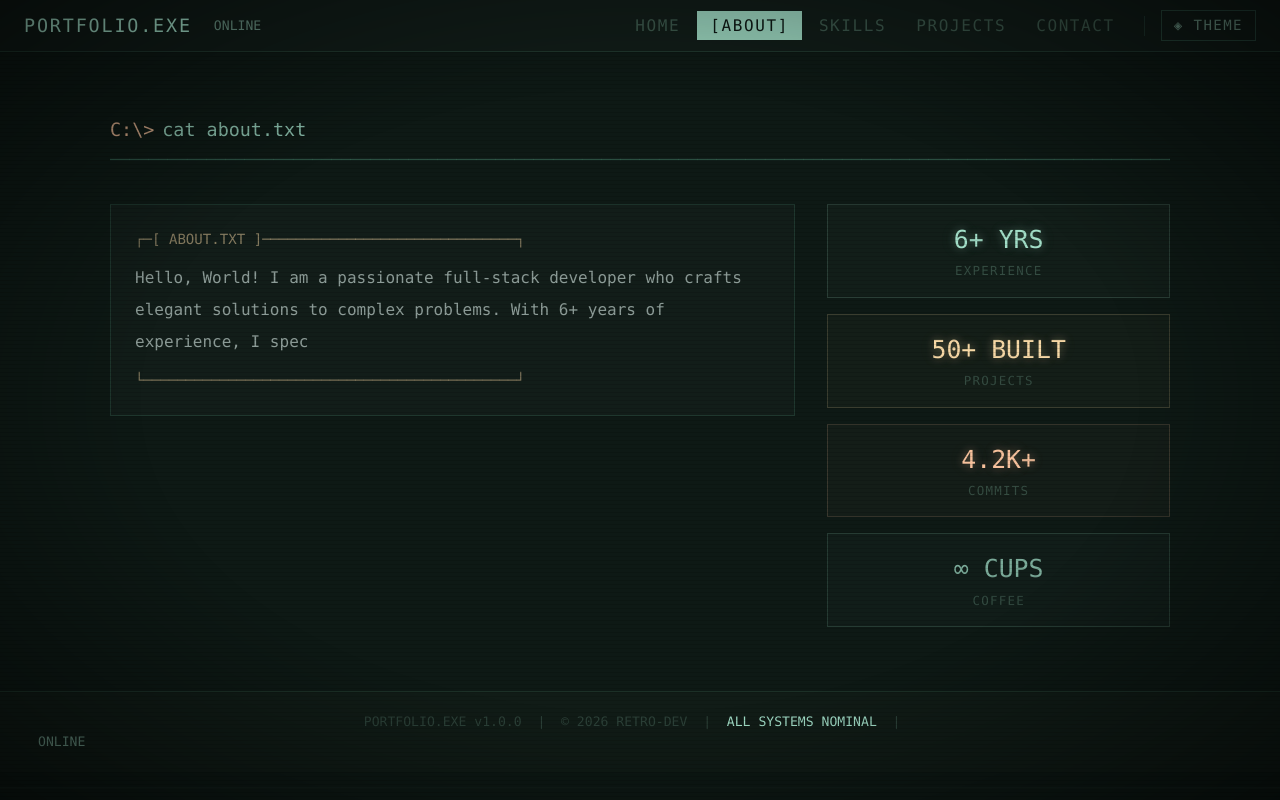
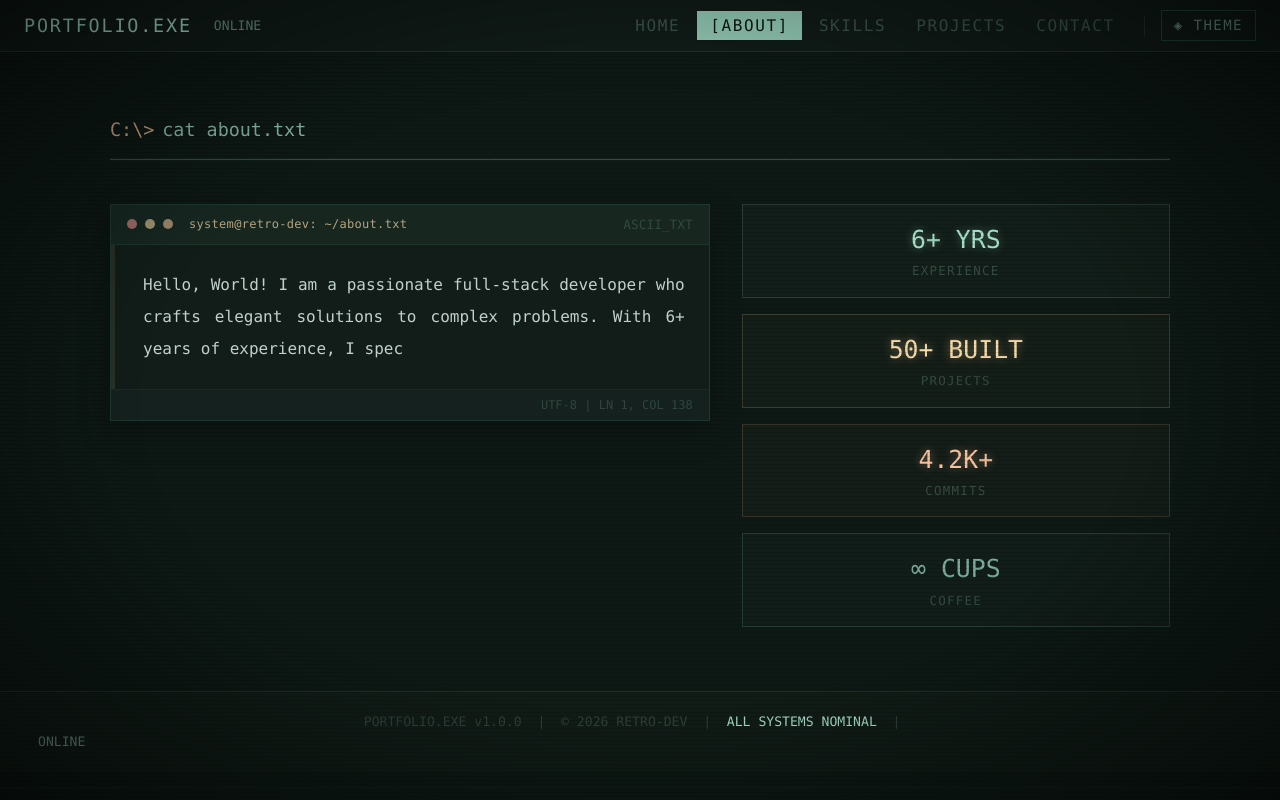
Before and after one commit to SayNotes/website-saynote, a React (Vite) app: page / in a window 1280 px wide. Both pictures are taken after a click on the element "ABOUT". Built offline with nearby package versions, Linux system fonts and the light colour scheme.

Commit message:
style: redesign about page, project page

```diff
--- a/src/components/organisms/OAboutSection.tsx
+++ b/src/components/organisms/OAboutSection.tsx
@@ -16,29 +16,65 @@ export const OAboutSection: React.FC = () => {
   );
 
   return (
-    <section ref={ref as React.RefObject<HTMLParagraphElement>} className="py-16 px-8">
+    <section ref={ref as React.RefObject<HTMLElement>} className="py-12 md:py-16 px-4 sm:px-6 md:px-8 max-w-7xl mx-auto w-full">
+      {/* Header Terminal Command */}
       <MTermLine prompt="C:\>" command="cat about.txt" />
       <ADivider />
-      <div className="mt-8 grid grid-cols-1 md:grid-cols-[2fr_1fr] gap-8 items-start">
-        <div className="border border-[var(--color-dim)]/25 p-6 bg-[var(--color-bg-panel)] shadow-[inset_0_0_30px_rgba(var(--color-primary),0.02)]">
-          <div className="text-[var(--color-secondary)]/50 mb-3 text-[0.88rem]">
-            ┌─[ ABOUT.TXT ]──────────────────────────────┐
+
+      {/* Grid Wrapper: Mobile First (Stack kebawah), Desktop (Side-by-side) */}
+      <div className="mt-8 grid grid-cols-1 lg:grid-cols-[1.4fr_1fr] gap-6 md:gap-8 items-start">
+
+        {/* WINDOW TERMINAL BOX */}
+        <div className="w-full border border-[var(--color-dim)]/25 overflow-hidden bg-[var(--color-bg-panel)] shadow-[0_10px_30px_rgba(0,0,0,0.3)] backdrop-blur-sm">
+
+          {/* Top Window Bar */}
+          <div className="bg-[var(--color-dim)]/10 px-4 py-2.5 flex justify-between items-center border-b border-[var(--color-dim)]/15">
+            <div className="flex items-center gap-2">
+              <span className="w-2.5 h-2.5 rounded-full opacity-60" style={{ backgroundColor: t.danger }} />
+              <span className="w-2.5 h-2.5 rounded-full opacity-60" style={{ backgroundColor: t.secondary }} />
+              <span className="w-2.5 h-2.5 rounded-full opacity-60" style={{ backgroundColor: t.accent }} />
+              <span className="text-[var(--color-secondary)]/70 text-[0.75rem] font-mono ml-2 tracking-wide hidden sm:inline">
+                system@retro-dev: ~/about.txt
+              </span>
+            </div>
+            <span className="text-[var(--color-gray)]/40 text-[0.8rem] font-mono select-none">ASCII_TXT</span>
           </div>
-          <p className="text-[var(--color-white)]/60 text-[1rem] leading-loose">
-            {displayed}<ACursor char="▋" />
-          </p>
-          <div className="text-[var(--color-secondary)]/50 mt-3 text-[0.88rem]">
-            └────────────────────────────────────────────┘
+
+          {/* Isi Konten Text Editor */}
+          <div className="p-5 md:p-6 font-mono relative">
+            {/* Dekorasi Garis Samping ala Code Editor */}
+            <div className="absolute left-0 top-0 bottom-0 w-1 bg-[var(--color-secondary)]/10" />
+
+            <p className="text-[var(--color-white)]/85 text-[0.95rem] md:text-[1rem] leading-relaxed md:leading-loose text-justify whitespace-pre-wrap pl-2">
+              {displayed}
+              <ACursor char="▋" />
+            </p>
+          </div>
+
+          {/* Window Footer Status */}
+          <div className="bg-[var(--color-dim)]/5 px-4 py-1.5 flex justify-end items-center border-t border-[var(--color-dim)]/10 text-[0.75rem] text-[var(--color-gray)]/40 font-mono">
+            <span>UTF-8 | LN 1, COL {displayed.length}</span>
           </div>
         </div>
-        <div className="flex flex-col gap-4">
+
+        {/* STATS INTERACTIVE CARDS */}
+        {/* Mobile: Grid 2 Kolom | Desktop: 1 Kolom Vertikal */}
+        <div className="grid grid-cols-2 lg:grid-cols-1 gap-4 w-full">
           {[
             { label: "EXPERIENCE", value: "6+ YRS", color: t.primary },
             { label: "PROJECTS", value: "50+ BUILT", color: t.secondary },
             { label: "COMMITS", value: "4.2K+", color: t.accent },
             { label: "COFFEE", value: "∞ CUPS", color: `${t.primary}bb` },
-          ].map(s => <MStatCard key={s.label} {...s} />)}
+          ].map(s => (
+            <div
+              key={s.label}
+              className="transform hover:-translate-y-0.5 transition-transform duration-200"
+            >
+              <MStatCard {...s} />
+            </div>
+          ))}
         </div>
+
       </div>
     </section>
   );
--- a/src/components/organisms/OProjectsSection.tsx
+++ b/src/components/organisms/OProjectsSection.tsx
@@ -7,14 +7,11 @@ import { MProjectCard } from "../molecules/MProjectCard";
 import {
   CommandLineIcon,
   DocumentTextIcon,
-  BriefcaseIcon,
   CodeBracketIcon,
-  TrophyIcon,
-  SparklesIcon,
   PhotoIcon,
   XMarkIcon,
   ChevronDownIcon,
-  ChevronUpIcon
+  ChevronUpIcon,
 } from "@heroicons/react/24/outline";
 
 export const OProjectsSection: React.FC = () => {
@@ -25,52 +22,74 @@ export const OProjectsSection: React.FC = () => {
   const [expandedLogs, setExpandedLogs] = useState<Record<number, boolean>>({});
 
   const toggleLog = (idx: number) => {
-    setExpandedLogs(prev => ({ ...prev, [idx]: !prev[idx] }));
+    setExpandedLogs((prev) => ({ ...prev, [idx]: !prev[idx] }));
   };
 
   const PROJECTS = [
-    { title: "NEXUS-PLATFORM", desc: "Enterprise SaaS for team collaboration — real-time editing, WebSocket presence, multi-tenant auth, and auto-scaling infra.", tech: ["Next.js", "TypeScript", "PostgreSQL", "Redis", "AWS"], year: "2024", status: "LIVE" },
-    { title: "ALGO-TRADER", desc: "ML-powered automated trading system with backtesting engine, risk management, and live market data integration via WebSocket.", tech: ["Python", "FastAPI", "TensorFlow", "ClickHouse"], year: "2024", status: "LIVE" },
-    { title: "QUANTUM-CMS", desc: "Headless CMS with visual drag-and-drop page builder, GraphQL API, media CDN, and i18n support out of the box.", tech: ["React", "GraphQL", "Node.js", "MongoDB"], year: "2023", status: "BETA" },
-    { title: "VOID-ANALYTICS", desc: "Privacy-first analytics platform — cookie-less tracking, GDPR compliant, funnel analysis, and real-time dashboards.", tech: ["Vue.js", "Go", "ClickHouse", "K8s"], year: "2023", status: "LIVE" },
+    {
+      title: "NEXUS-PLATFORM",
+      desc: "Enterprise SaaS for team collaboration — real-time editing, WebSocket presence, multi-tenant auth, and auto-scaling infra.",
+      tech: ["Next.js", "TypeScript", "PostgreSQL", "Redis", "AWS"],
+      year: "2024",
+      status: "LIVE",
+    },
+    {
+      title: "ALGO-TRADER",
+      desc: "ML-powered automated trading system with backtesting engine, risk management, and live market data integration via WebSocket.",
+      tech: ["Python", "FastAPI", "TensorFlow", "ClickHouse"],
+      year: "2024",
+      status: "LIVE",
+    },
+    {
+      title: "QUANTUM-CMS",
+      desc: "Headless CMS with visual drag-and-drop page builder, GraphQL API, media CDN, and i18n support out of the box.",
+      tech: ["React", "GraphQL", "Node.js", "MongoDB"],
+      year: "2023",
+      status: "BETA",
+    },
+    {
+      title: "VOID-ANALYTICS",
+      desc: "Privacy-first analytics platform — cookie-less tracking, GDPR compliant, funnel analysis, and real-time dashboards.",
+      tech: ["Vue.js", "Go", "ClickHouse", "K8s"],
+      year: "2023",
+      status: "LIVE",
+    },
   ];
 
   const EXPERIENCES = [
     {
-      period: "2024 - 2026",
-      role: "Senior Backend Engineer",
-      company: "Cyber Systems Corp",
-      summary: "Architected real-time data streaming pipeline handling millions of events daily. Mentored 4 junior developers and optimized database querying by 40%.",
-      type: "work"
+      period: "2025",
+      role: "Competitive Chess Player (Podium Finish)",
+      company: "Campus Annual Chess Championship",
+      summary:
+        "Applied game theory, advanced pattern recognition, and tactical execution under Blitz/Rapid time controls. Achieved podium placement with top ranking.",
+      type: "chess",
+      certImg: "/src/assets/images/chess-cert.png",
     },
     {
-      period: "2023",
-      role: "Competitive Chess Player (Podium Finish)",
-      company: "Campus Annual Chess Championship",
-      summary: "Applied game theory, complex pattern recognition, and tactical execution under intense Blitz/Rapid time controls. Secured top ranking placement.",
-      type: "chess",
-      certImg: "/src/assets/images/chess-cert.png"
+      period: "2025",
+      role: "National Committee – FOSTIFEST",
+      company: "Delta Tech Labs",
+      summary:
+        "Coordinated national-level competition operations, ensuring smooth execution of schedules, participant management, and technical workflows.",
+      type: "work",
     },
     {
-      period: "2022 - 2024",
-      role: "Fullstack Developer",
-      company: "Delta Tech Labs",
-      summary: "Built and maintained 5 core responsive web applications using React and Node.js. Integrated secure payment gateways and OAuth third-party services.",
-      type: "work"
+      period: "2019 – 2024",
+      role: "Game Progression Specialist",
+      company: "Independent Gaming Service",
+      summary:
+        "Served 300+ clients with consistent positive testimonials. Assisted players across RPG, FPS, and puzzle genres by mastering game mechanics and delivering effective solutions to achieve milestones efficiently.",
+      type: "gaming",
+      certImg: "/src/assets/images/gaming-cert.png",
     },
     {
-      period: "2021 - 2023",
-      role: "High-Tier Account Pilot & Grinder",
-      company: "Independent Gaming Service",
-      summary: "Optimized macro-strategy execution, account progression efficiency, and competitive MMR climbing for high-profile clients. Maintained 100% security and 95%+ win-rate benchmarks under tight deadlines.",
-      type: "gaming"
-    },
-    {
-      period: "2020 - 2022",
-      role: "Junior Software Engineer",
+      period: "2018 – Present",
+      role: "ReactJS Software Engineer",
       company: "Apex Software Inc",
-      summary: "Developed UI components using Tailwind CSS and assisted in writing automated unit tests. Collaborated closely with UI/UX designers via Agile sprint methods.",
-      type: "work"
+      summary:
+        "Built UI components with Tailwind CSS and contributed to automated unit testing. Collaborated with UI/UX designers in Agile sprints to deliver polished user experiences.",
+      type: "work",
     },
   ];
 
@@ -120,18 +139,22 @@ export const OProjectsSection: React.FC = () => {
       <section className="py-16 px-8">
         <MTermLine
           prompt="C:\>"
-          command={viewMode === "PROJECTS" ? "run projects.exe --all" : "cat history.log --verbose"}
+          command={
+            viewMode === "PROJECTS"
+              ? "run projects.exe --all"
+              : "cat history.log --verbose"
+          }
         />
         <ADivider />
 
-        {/* Tab Switcher */}
+        {/* Tab Switcher - Aksen primary hanya pada yang aktif */}
         <div className="mt-8 mb-8 flex border-b border-[var(--color-dim)]/20 text-xs sm:text-sm">
           <button
             onClick={() => setViewMode("PROJECTS")}
             className={`px-5 py-3 border-t-2 border-x transition-all cursor-pointer tracking-widest font-bold flex items-center gap-2 relative top-[1px] ${
               viewMode === "PROJECTS"
                 ? "border-t-[var(--color-primary)] border-x-[var(--color-dim)]/20 bg-[var(--color-bg)] text-[var(--color-primary)] z-10"
-                : "border-t-transparent border-x-transparent text-[var(--color-gray)]/30 hover:text-[var(--color-gray)]/70 bg-transparent"
+                : "border-t-transparent border-x-transparent text-[var(--color-gray)]/30 hover:text-[var(--color-primary)]/50 bg-transparent"
             }`}
           >
             <CommandLineIcon className="w-4 h-4 shrink-0" />
@@ -143,7 +166,7 @@ export const OProjectsSection: React.FC = () => {
             className={`px-5 py-3 border-t-2 border-x transition-all cursor-pointer tracking-widest font-bold flex items-center gap-2 relative top-[1px] ${
               viewMode === "EXPERIENCE"
                 ? "border-t-[var(--color-primary)] border-x-[var(--color-dim)]/20 bg-[var(--color-bg)] text-[var(--color-primary)] z-10"
-                : "border-t-transparent border-x-transparent text-[var(--color-gray)]/30 hover:text-[var(--color-gray)]/70 bg-transparent"
+                : "border-t-transparent border-x-transparent text-[var(--color-gray)]/30 hover:text-[var(--color-primary)]/50 bg-transparent"
             }`}
           >
             <DocumentTextIcon className="w-4 h-4 shrink-0" />
@@ -156,13 +179,20 @@ export const OProjectsSection: React.FC = () => {
           {viewMode === "PROJECTS" ? (
             <div className="grid grid-cols-1 md:grid-cols-2 gap-6 animate-fadeIn">
               {PROJECTS.map((p, idx) => (
-                <div key={p.title} className="relative flex flex-col group p-4 border border-dashed border-[var(--color-dim)]/10 hover:border-[var(--color-primary)]/30 rounded transition-all bg-[var(--color-dim)]/[0.01] hover:bg-[var(--color-dim)]/[0.03]">
+                <div
+                  key={p.title}
+                  className="relative flex flex-col group p-4 border border-dashed border-[var(--color-dim)]/10 hover:border-[var(--color-primary)]/30 rounded transition-all bg-[var(--color-dim)]/[0.01] hover:bg-[var(--color-dim)]/[0.03]"
+                >
                   <div className="text-[0.65rem] text-[var(--color-gray)]/30 mb-2 tracking-widest group-hover:text-[var(--color-primary)]/50 transition-colors flex items-center justify-between">
                     <div className="flex items-center gap-1.5">
                       <CodeBracketIcon className="w-3.5 h-3.5 opacity-40" />
-                      <span>SRC_FILE_NO_{String(idx + 1).padStart(2, "0")}</span>
+                      <span>
+                        SRC_FILE_NO_{String(idx + 1).padStart(2, "0")}
+                      </span>
                     </div>
-                    <span className="text-[var(--color-gray)]/20">[{p.year}]</span>
+                    <span className="text-[var(--color-gray)]/20">
+                      [{p.year}]
+                    </span>
                   </div>
                   <MProjectCard {...p} />
                 </div>
@@ -173,31 +203,31 @@ export const OProjectsSection: React.FC = () => {
             <div className="space-y-3 max-w-4xl font-mono animate-fadeIn">
               {EXPERIENCES.map((exp, idx) => {
                 const isExpanded = !!expandedLogs[idx];
-                const isChess = exp.type === 'chess';
-                const isGaming = exp.type === 'gaming';
 
-                const textColor = isChess ? 'text-yellow-500' : isGaming ? 'text-cyan-500' : 'text-[var(--color-primary)]';
-                const borderDim = isChess ? 'border-yellow-500/20' : isGaming ? 'border-cyan-500/20' : 'border-[var(--color-primary)]/20';
-                const bgHover = isChess ? 'hover:bg-yellow-500/[0.02]' : isGaming ? 'hover:bg-cyan-500/[0.02]' : 'hover:bg-[var(--color-primary)]/[0.02]';
+                // Menggunakan warna dim untuk border dasar, primary untuk hover/aksen
+                const borderClass = "border-[var(--color-dim)]/20 hover:border-[var(--color-primary)]/30";
+                const textActive = "text-[var(--color-primary)]";
+                const bgActive = "bg-[var(--color-primary)]/5";
 
                 return (
                   <div
                     key={idx}
-                    className={`relative overflow-hidden border ${borderDim} bg-black/20 ${bgHover} rounded-sm transition-all duration-200`}
+                    className={`relative overflow-hidden border ${borderClass} bg-black/20 rounded-sm transition-all duration-200`}
                   >
-                    {/* Header Row - Lebih Berjarak & Terbaca */}
+                    {/* Header Row */}
                     <div className="p-4 flex flex-col md:flex-row md:items-center justify-between gap-4">
-
                       {/* Informasi Kiri */}
                       <div className="flex flex-col sm:flex-row sm:items-center gap-2 sm:gap-4">
-                        {/* Status/Periode */}
-                        <span className={`text-xs font-bold tracking-wider px-2.5 py-1 bg-black/40 border ${borderDim} ${textColor} w-fit rounded-sm shadow-[inset_0_0_10px_rgba(0,0,0,0.5)]`}>
+                        {/* Status/Periode - Pakai primary redup */}
+                        <span
+                          className={`text-xs font-bold tracking-wider px-2.5 py-1 bg-[var(--color-bg)]/40 border border-[var(--color-dim)]/30 ${textActive} w-fit rounded-sm shadow-[inset_0_0_10px_rgba(0,0,0,0.5)]`}
+                        >
                           {exp.period}
                         </span>
 
-                        {/* Posisi & Perusahaan */}
+                        {/* Posisi & Perusahaan - Teks abu-abu ke putih */}
                         <div className="flex flex-col">
-                          <h4 className="text-sm font-bold text-[var(--color-gray)]/90 tracking-wide">
+                          <h4 className="text-sm font-bold text-[var(--color-white)]/90 tracking-wide">
                             {exp.role}
                           </h4>
                           <span className="text-xs text-[var(--color-gray)]/40 italic mt-0.5">
@@ -206,22 +236,27 @@ export const OProjectsSection: React.FC = () => {
                         </div>
                       </div>
 
-                      {/* Tombol Kontrol Kanan */}
+                      {/* Tombol Kontrol Kanan - Aksen Primary/Dim gabungan */}
                       <div className="flex items-center gap-2 self-end md:self-auto text-xs tracking-wider font-mono">
-                        {/* File Attachment jika tersedia */}
                         {exp.certImg && (
                           <button
-                            onClick={() => setSelectedCert(exp.certImg as string)}
-                            className="flex items-center gap-1.5 border border-yellow-500/30 text-yellow-500/70 px-3 py-1.5 rounded-sm hover:bg-yellow-500/10 hover:text-yellow-400 transition-all uppercase"
+                            onClick={() =>
+                              setSelectedCert(exp.certImg as string)
+                            }
+                            className="flex items-center gap-1.5 border border-[var(--color-dim)]/30 text-[var(--color-white)]/60 px-3 py-1.5 rounded-sm hover:bg-[var(--color-primary)]/10 hover:text-[var(--color-primary)] transition-all uppercase"
                           >
                             <PhotoIcon className="w-4 h-4" /> [ATTACHMENT]
                           </button>
                         )}
 
-                        {/* Toggle Deskripsi */}
+                        {/* Toggle Deskripsi - Lebih terang saat aktif */}
                         <button
                           onClick={() => toggleLog(idx)}
-                          className={`flex items-center gap-1.5 border ${borderDim} ${textColor} px-3 py-1.5 rounded-sm bg-black/30 hover:brightness-110 active:scale-95 transition-all font-bold`}
+                          className={`flex items-center gap-1.5 border transition-all font-bold px-3 py-1.5 rounded-sm active:scale-95 ${
+                            isExpanded
+                              ? `border-[var(--color-primary)]/50 ${textActive} ${bgActive}`
+                              : `border-[var(--color-dim)]/30 text-[var(--color-white)]/70 bg-black/30 hover:border-[var(--color-primary)]/50 hover:${textActive}`
+                          }`}
                         >
                           {isExpanded ? (
                             <>
@@ -234,10 +269,9 @@ export const OProjectsSection: React.FC = () => {
                           )}
                         </button>
                       </div>
-
                     </div>
 
-                    {/* Expandable Box - Ukuran teks nyaman dibaca */}
+                    {/* Expandable Box - Nuansa gelap agar teks nyaman dibaca */}
                     {isExpanded && (
                       <div className="px-5 pb-5 pt-3 border-t border-[var(--color-dim)]/10 bg-black/30 animate-expand">
                         <div className="border-l-2 border-[var(--color-dim)]/30 pl-4 py-1">
@@ -264,47 +298,48 @@ export const OProjectsSection: React.FC = () => {
         </div>
       </section>
 
-      {/* Modal Sertifikat (Tanpa Glitch) */}
+      {/* Modal Sertifikat (Tanpa Glitch, Warna disesuaikan Theme) */}
       {selectedCert && (
         <div
           className="fixed inset-0 z-50 flex items-center justify-center bg-black/80 backdrop-blur-sm p-4 animate-backdrop-fade"
           onClick={() => setSelectedCert(null)}
         >
           <div
-            className="relative p-2 border-2 border-yellow-500/50 bg-black max-w-4xl w-full animate-crt-on shadow-[0_0_40px_rgba(234,179,8,0.15)]"
+            className="relative p-2 border-2 rounded-sm border-[var(--color-primary)]/40 bg-[var(--color-bg)] max-w-4xl w-full animate-crt-on shadow-[0_0_50px_rgba(var(--color-primary-rgb),0.15)]"
             onClick={(e) => e.stopPropagation()}
           >
             {/* Header Modal */}
-            <div className="flex items-center justify-between border-b border-yellow-500/30 pb-2 mb-4 text-yellow-500 text-xs font-mono">
+            <div className="flex items-center justify-between border-b border-[var(--color-dim)]/20 pb-2 mb-4 text-[var(--color-primary)] text-xs font-mono">
               <span className="animate-pulse flex items-center gap-2">
-                <div className="w-2 h-2 bg-yellow-500 rounded-full"></div>
+                <div className="w-2 h-2 bg-[var(--color-primary)] rounded-full"></div>
                 DECRYPTING_SECURE_FILE... [OK]
               </span>
               <button
                 onClick={() => setSelectedCert(null)}
-                className="hover:text-red-500 hover:bg-red-500/10 p-1 transition-all"
+                className="text-[var(--color-gray)]/50 hover:text-red-500 hover:bg-red-500/10 p-1 transition-all rounded"
               >
                 <XMarkIcon className="w-5 h-5" />
               </button>
             </div>
 
             {/* Container Image */}
-            <div className="relative w-full h-auto overflow-hidden bg-[#0a0a0a] border border-yellow-500/20 flex items-center justify-center min-h-[300px]">
+            <div className="relative w-full h-auto overflow-hidden bg-black/50 border border-[var(--color-dim)]/10 rounded-sm flex items-center justify-center min-h-[300px]">
               <div className="scanline"></div>
               <img
                 src={selectedCert}
                 alt="Certificate"
                 className="w-full h-auto max-h-[75vh] object-contain opacity-95 mix-blend-lighten"
                 onError={(e) => {
-                  (e.target as HTMLImageElement).src = 'https://placehold.co/800x600/0a0a0a/eab308?font=monospace&text=[_DATA_CORRUPTED_]';
+                  (e.target as HTMLImageElement).src =
+                    "https://placehold.co/800x600/0a0a0a/444444?font=monospace&text=[_DATA_CORRUPTED_]";
                 }}
               />
             </div>
 
             {/* Footer Modal */}
-            <div className="mt-3 text-[0.65rem] text-yellow-500/50 flex justify-between font-mono tracking-widest">
-              <span>SECURITY_CLEARANCE: GRANTED</span>
-              <span>NODE: CHESS_SECTOR</span>
+            <div className="mt-3 text-[0.65rem] text-[var(--color-gray)]/40 flex justify-between font-mono tracking-widest uppercase">
+              <span>Security_Clearance: Granted</span>
+              <span>Node: Sector_Verified</span>
             </div>
           </div>
         </div>
```
Also changed, not shown: src/components/organisms/OCRTMonitor.tsx (+66 -66 lines).
